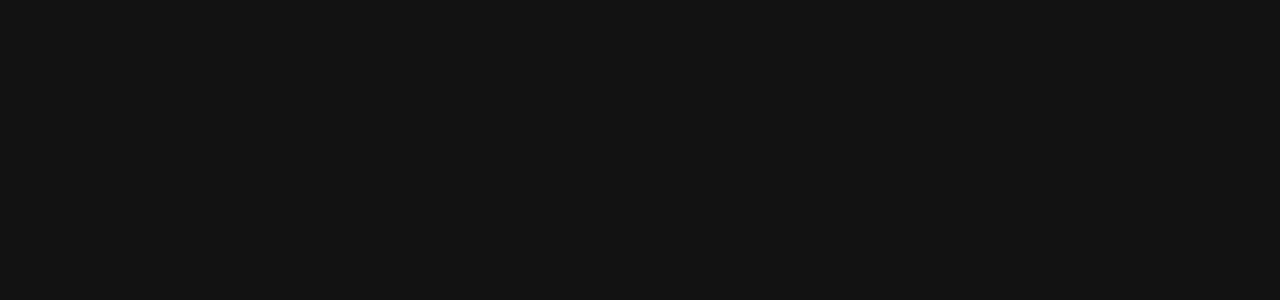
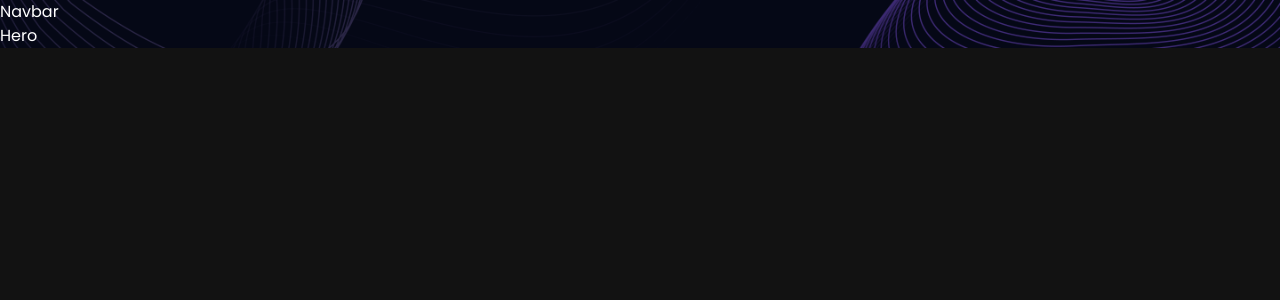
Before and after one commit to DevAnonitos/3D_Web_Portfolio, a React (Vite) app: page / in a window 1280 px wide. Shown: the top 300 px of the page. Built offline with nearby package versions, Linux system fonts and the light colour scheme.

Commit message:
update-Components

```diff
--- a/src/App.jsx
+++ b/src/App.jsx
@@ -1,12 +1,26 @@
 import React from 'react';
 import { BrowserRouter } from "react-router-dom";
+import {
+  About,
+  Contact,
+  Experience,
+  Feedbacks,
+  Hero,
+  Navbar,
+  Tech,
+  Works
+} from "./components";
 
 const App = () => {
+
   return (
     <>
       <BrowserRouter>
-        <div className="">
-
+        <div className="relative z-0 bg-primary">
+          <div className="bg-hero-pattern bg-cover bg-no-repeat bg-center">
+            <Navbar />
+            <Hero />
+          </div>
         </div>
       </BrowserRouter>
     </>
--- a/src/components/index.js
+++ b/src/components/index.js
@@ -0,0 +1,32 @@
+// import {
+//     EarthCanvas,
+//     BallCanvas,
+//     ComputersCanvas,
+//     StarsCanvas
+// } from './canvas';
+import Hero from "./Hero";
+import Navbar from "./Navbar";
+import About from "./About";
+import Tech from "./Tech";
+import Experience from "./Experience";
+import Works from "./Works";
+import Feedbacks from "./Feedbacks";
+import Contact from "./Contact";
+import CanvasLoader from "./Loader";
+
+
+export {
+    Hero,
+    Navbar,
+    About,
+    Tech,
+    Experience,
+    Works,
+    Feedbacks,
+    Contact,
+    CanvasLoader,
+    // EarthCanvas,
+    // BallCanvas,
+    // ComputersCanvas,
+    // StarsCanvas
+};
--- /dev/null
+++ b/src/hoc/SectionWrapper.jsx
@@ -0,0 +1,9 @@
+import React from 'react'
+
+const SectionWrapper = () => {
+  return (
+    <div>SectionWrapper</div>
+  )
+}
+
+export default SectionWrapper
--- /dev/null
+++ b/src/hoc/index.js
@@ -0,0 +1,3 @@
+import SectionWrapper from "./SectionWrapper";
+// Export SectionWrapper
+export { SectionWrapper };
```
